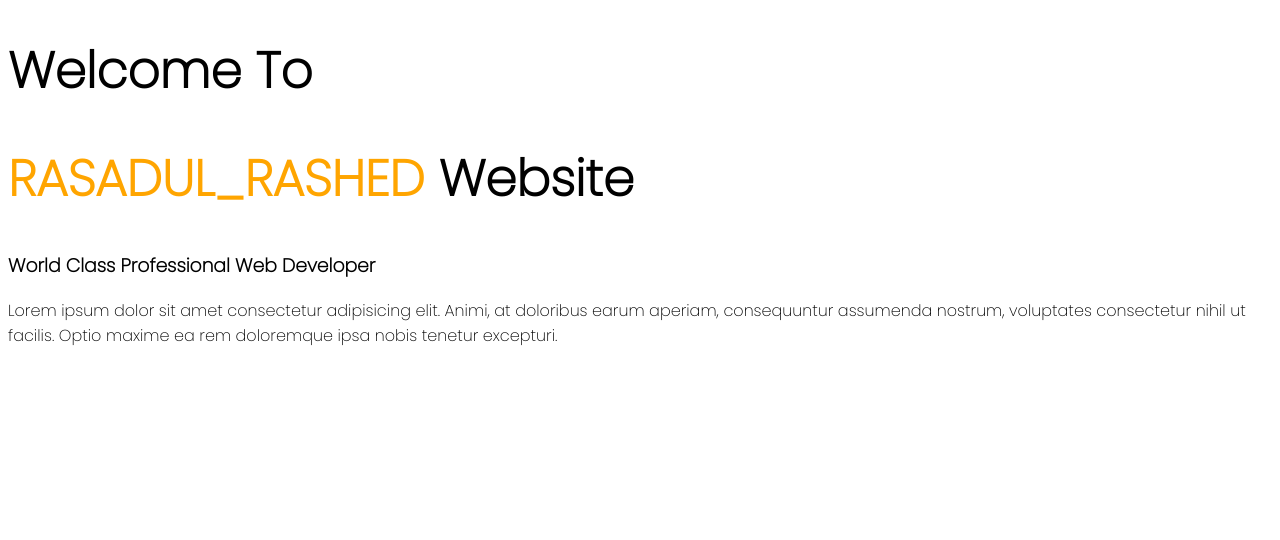
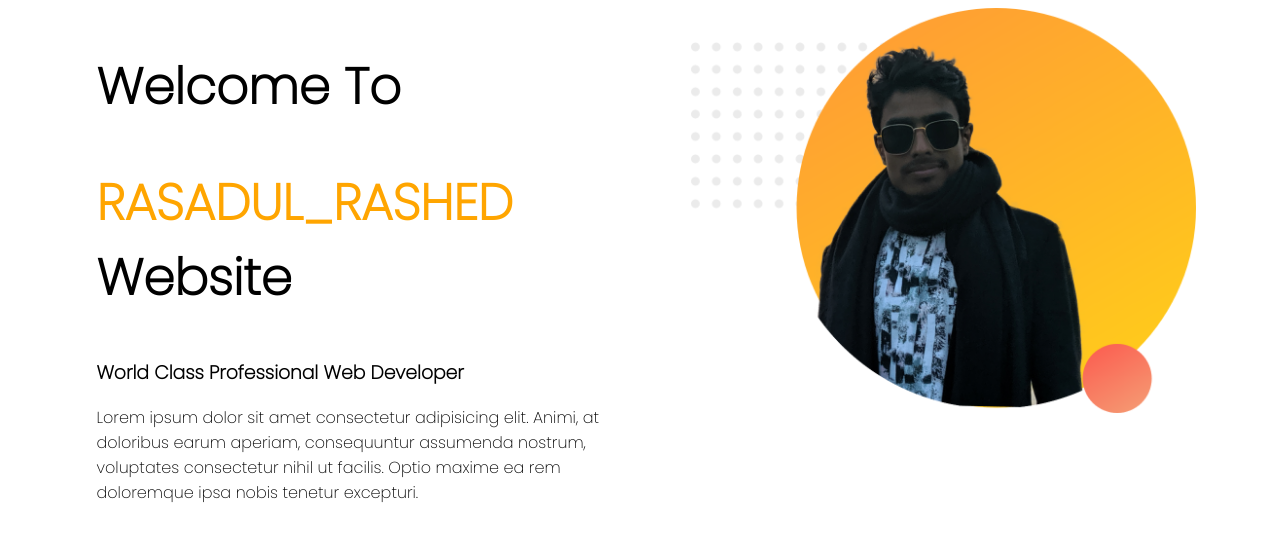
Before and after one commit to rasadulrashed/first-project-web, a plain HTML site: page index.html in a window 1280 px wide. Drawn offline with Linux system fonts and the light colour scheme.

Commit message:
some change

```diff
--- a/index.html
+++ b/index.html
@@ -8,9 +8,16 @@
     <link rel="stylesheet" href="style.css">
 </head>
 <body>
-    <h1>Welcome To</h1>
-    <h1><span class="name">RASADUL_RASHED</span> Website</h1>
-    <h3>World Class Professional Web Developer</h3>
-    <p>Lorem ipsum dolor sit amet consectetur adipisicing elit. Animi, at doloribus earum aperiam, consequuntur assumenda nostrum, voluptates consectetur nihil ut facilis. Optio maxime ea rem doloremque ipsa nobis tenetur excepturi.</p>
+    <section>
+        <div class="half-width">
+            <h1>Welcome To</h1>
+            <h1><span class="name">RASADUL_RASHED</span> Website</h1>
+            <h3>World Class Professional Web Developer</h3>
+            <p>Lorem ipsum dolor sit amet consectetur adipisicing elit. Animi, at doloribus earum aperiam, consequuntur assumenda nostrum, voluptates consectetur nihil ut facilis. Optio maxime ea rem doloremque ipsa nobis tenetur excepturi.</p>
+        </div>
+        <div class="half-width">
+            <img src="images/profile11.png" alt="">
+        </div>
+    </section>
 </body>
 </html>
--- a/style.css
+++ b/style.css
@@ -7,3 +7,12 @@ h1{
 .name{
     color: orange;
 }
+.half-width{
+    width: 40%;
+    float: left;
+    margin-left: 5%;
+    padding-left: 2%;
+}
+.half-width img{
+    width: 100%;
+}
```
Also changed, not shown: images/profile11.png (added), images/profile22.png (added).
